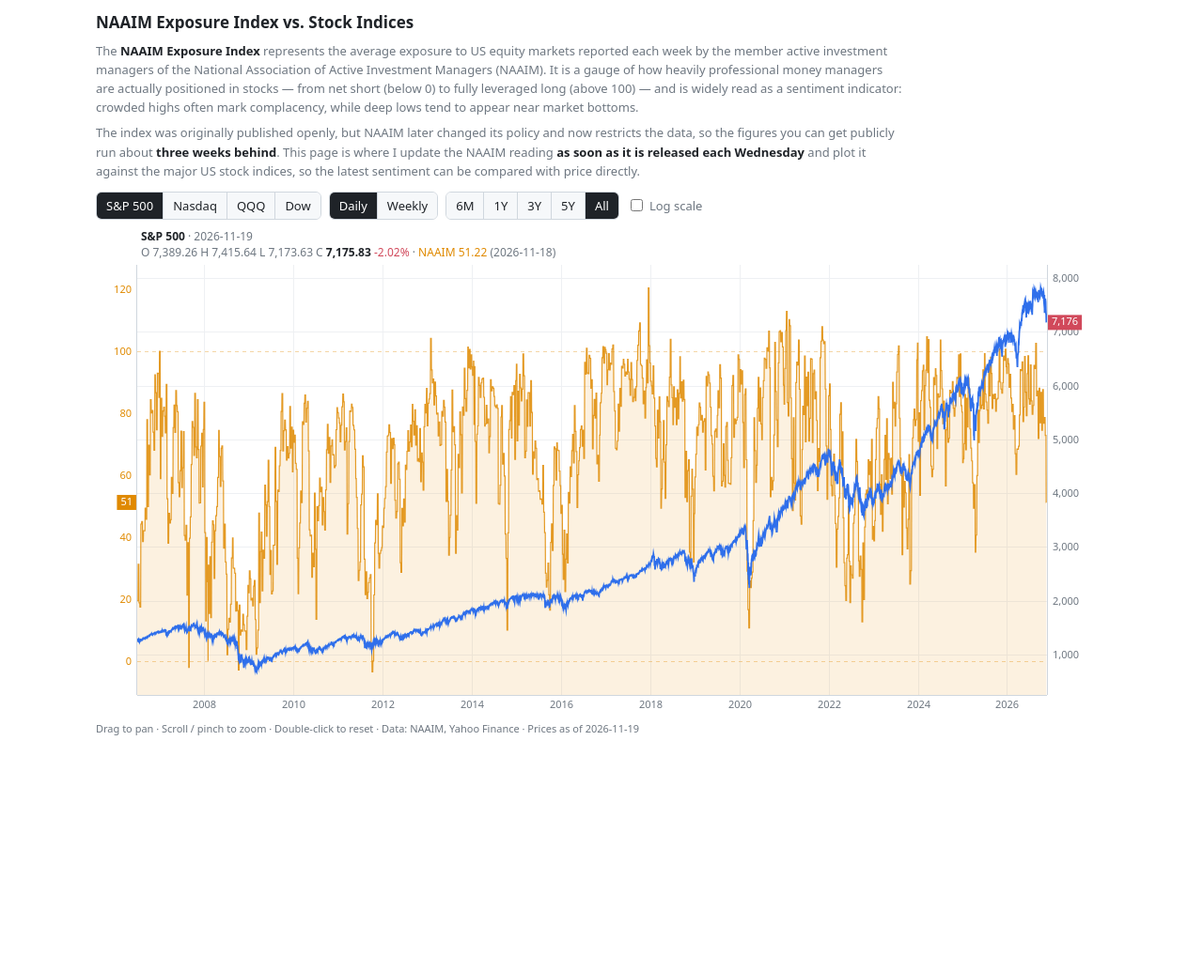
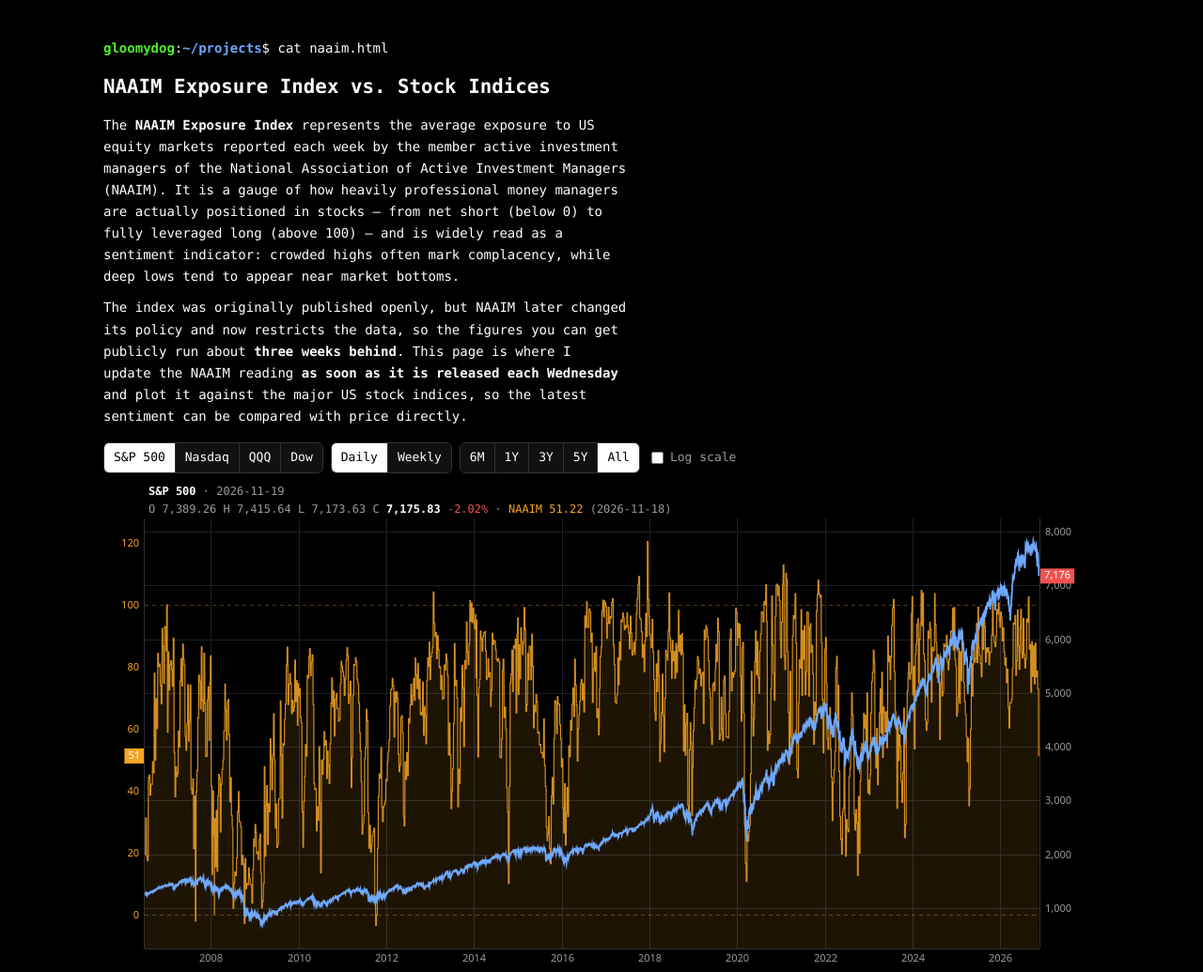
Before and after one commit to gloomydog/gloomydog.github.io, a plain HTML site: page projects/naaim.html in a window 1280 px wide. Shown: the top 1035 px of the page at 94% size. Before the commit the page ends 800 px from the top, so only its background shows below. Drawn offline with Linux system fonts and the light colour scheme.

Commit message:
naaim: match site terminal style (dark, monospace, cat/cd prompts)
Co-Authored-By: Claude Opus 4.8 <noreply@anthropic.com>
Claude-Session: https://claude.ai/code/session_01AqmDNuCNoN5NSsthrr5THc

```diff
--- a/projects/naaim.html
+++ b/projects/naaim.html
@@ -6,22 +6,22 @@
 <title>NAAIM</title>
 <style>
   :root {
-    --bg:#ffffff; --text:#1f2328; --muted:#6e7781; --grid:#eef0f3; --axis:#d0d7de;
-    --up:#1a9e77; --down:#d1495b; --line:#2f6feb; --naaim:#e08a00; --cross:#8c959f; --btn:#f6f8fa;
-  }
-  @media (prefers-color-scheme: dark) {
-    :root {
-      --bg:#0f1115; --text:#e6e8eb; --muted:#8b93a1; --grid:#1c2029; --axis:#2a2f3a;
-      --up:#26a69a; --down:#ef5350; --line:#58a6ff; --naaim:#f5a524; --cross:#5c6370; --btn:#171a21;
-    }
+    --bg:#000; --text:#fff; --muted:#9a9a9a; --grid:#1c2029; --axis:#333;
+    --up:#26a69a; --down:#ef5350; --line:#6ea8ff; --naaim:#f5a524; --cross:#5c6370; --btn:#111;
+    --green:#4af626; --blue:#6ea8ff;
   }
   * { box-sizing:border-box; }
-  body { margin:0; background:var(--bg); color:var(--text); font:14px/1.4 system-ui,-apple-system,"Segoe UI",sans-serif; }
-  .wrap { max-width:1100px; margin:0 auto; padding:12px; }
-  h1 { font-size:17px; margin:0 0 8px; font-weight:600; }
-  .intro { max-width:860px; margin:0 0 12px; color:var(--muted); font-size:13px; line-height:1.55; }
-  .intro p { margin:0 0 7px; }
-  .intro b { color:var(--text); font-weight:600; }
+  body { margin:0; background:var(--bg); color:var(--text); font:14px/1.6 ui-monospace,"SF Mono",Menlo,Consolas,"DejaVu Sans Mono",monospace; }
+  .wrap { max-width:1100px; margin:0 auto; padding:40px 20px; }
+  .prompt { margin:0 0 14px; }
+  .prompt .user { color:var(--green); font-weight:700; }
+  .prompt .path { color:var(--blue); font-weight:700; }
+  .prompt a { color:var(--blue); text-decoration:none; }
+  .prompt a:hover { background:var(--blue); color:var(--bg); }
+  h1 { font-size:1.3rem; margin:0 0 12px; font-weight:700; color:var(--text); }
+  .intro { max-width:66ch; margin:0 0 16px; color:var(--text); font-size:14px; line-height:1.65; }
+  .intro p { margin:0 0 10px; }
+  .intro b { color:var(--text); font-weight:700; }
   .toolbar { display:flex; flex-wrap:wrap; gap:8px; align-items:center; margin-bottom:8px; }
   .seg { display:inline-flex; border:1px solid var(--axis); border-radius:6px; overflow:hidden; }
   .seg button { background:var(--btn); color:var(--text); border:0; border-left:1px solid var(--axis); padding:5px 10px; font:inherit; font-size:13px; cursor:pointer; }
@@ -40,6 +40,7 @@
 </head>
 <body>
 <div class="wrap">
+  <div class="prompt"><span class="user">gloomydog</span>:<span class="path">~/projects</span>$ cat naaim.html</div>
   <h1>NAAIM Exposure Index vs. Stock Indices</h1>
   <div class="intro">
     <p>The <b>NAAIM Exposure Index</b> represents the average exposure to US equity markets reported each week by the member active investment managers of the National Association of Active Investment Managers (NAAIM). It is a gauge of how heavily professional money managers are actually positioned in stocks &mdash; from net short (below 0) to fully leveraged long (above 100) &mdash; and is widely read as a sentiment indicator: crowded highs often mark complacency, while deep lows tend to appear near market bottoms.</p>
@@ -74,6 +75,8 @@
     Drag to pan · Scroll / pinch to zoom · Double-click to reset ·
     Data: NAAIM, Yahoo Finance · Prices as of <span id="updated">–</span>
   </footer>
+  <div class="prompt" style="margin:24px 0 0"><a href="./">$ cd ..</a></div>
+  <footer>&copy; 2026 gloomydog</footer>
 </div>
 
 <script>
```
